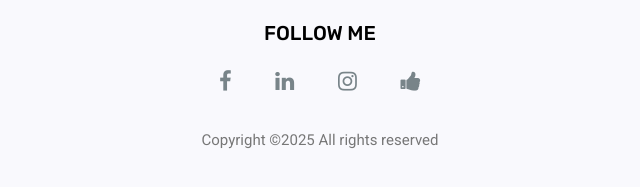
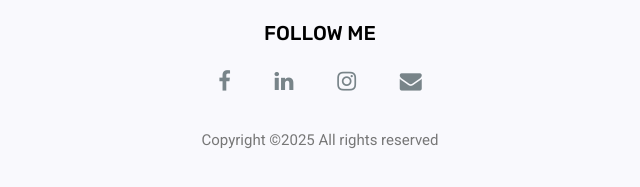
Before and after one commit to rahulmonjohns/portfolio, a plain HTML site: page index.html in a window 1280 px wide. Shown: the part 2892-3079 px from the top of the page, 320-960 px from the left. Drawn offline with Linux system fonts and the light colour scheme; some packages are replaced by stand-ins of ours; files whose address does not match are found by name.

Commit message:
Update index.html

```diff
--- a/index.html
+++ b/index.html
@@ -617,7 +617,7 @@ document.getElementById("exp-big").textContent = years;
 							<a href="https://www.facebook.com/rahul.johnson.9250" target="_blank"><i class="fa fa-facebook"></i></a>
 							<a href="https://www.linkedin.com/in/rahulmon-johnson/" target="_blank"><i class="fa fa-linkedin"></i></a>
 							<a href="https://www.instagram.com/rahul_johnson_payyappilly" target="_blank"><i class="fa fa-instagram"></i></a>
-							<a href="https://mail.google.com/mail/u/0/?tab=rm#inbox?compose=GTvVlcSMTFLKBCPlDDcmczrTdbWBZCDfJzfHRnKCTQsnPgTzlDMPMwGBxBqTBNLlgdnFPWgJvhdGf" target="_blank"><i class="fa fa-thumbs-up"></i></a>
+							<a href="https://mail.google.com/mail/u/0/?tab=rm#inbox?compose=GTvVlcSMTFLKBCPlDDcmczrTdbWBZCDfJzfHRnKCTQsnPgTzlDMPMwGBxBqTBNLlgdnFPWgJvhdGf" target="_blank"><i class="fa fa-envelope"></i></i></a>
 				<!-- 			<a href="#"><i class="fa fa-behance"></i></a> -->
 						</div>
 					</div>
```
